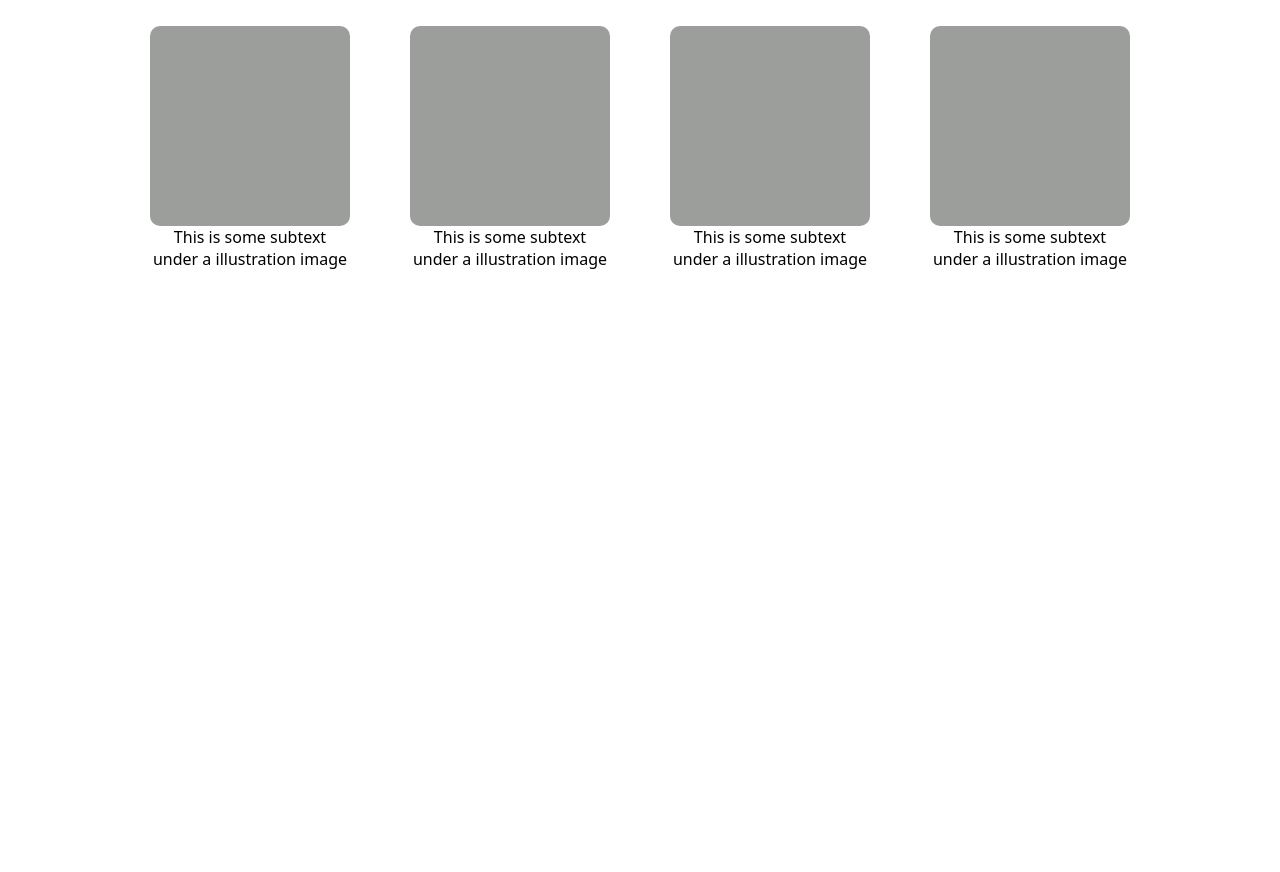
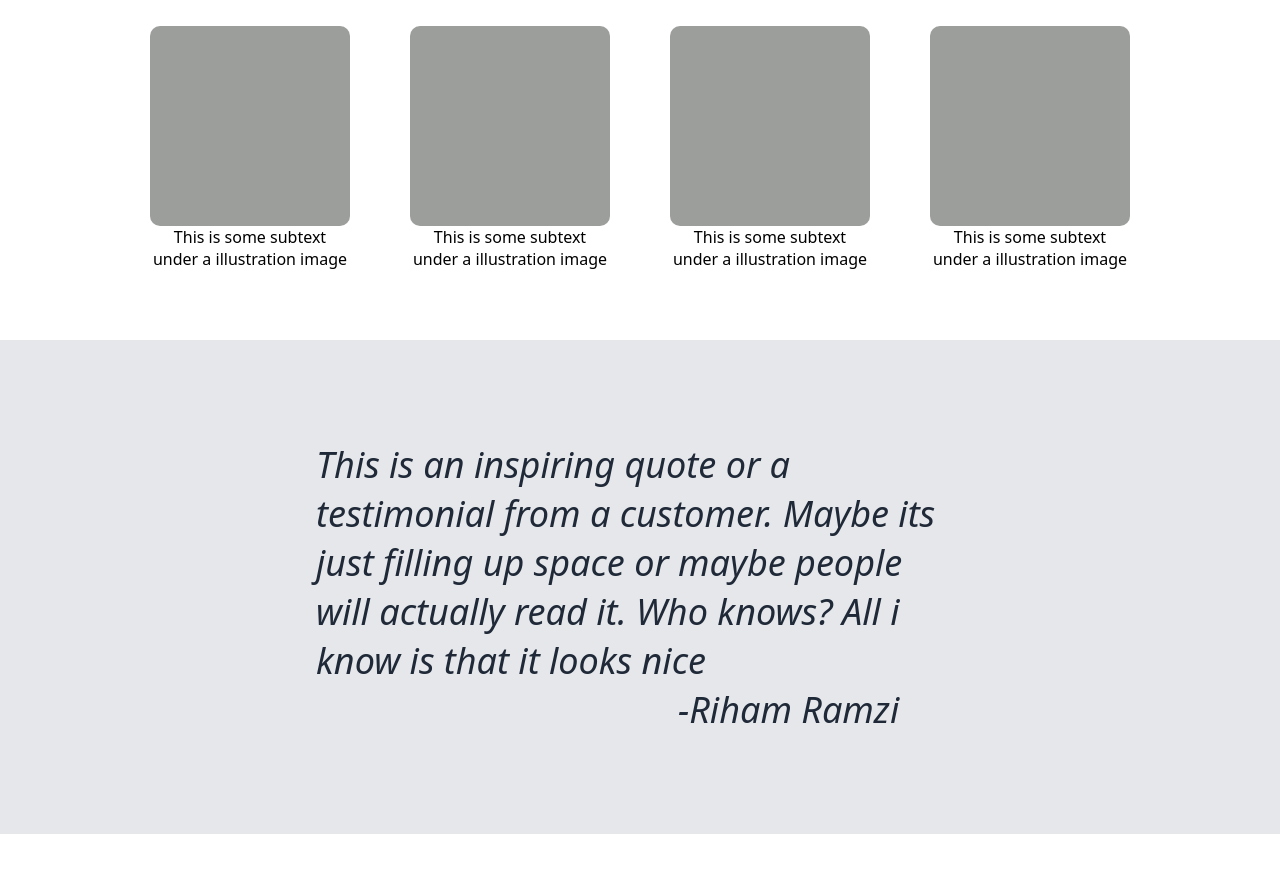
Before and after one commit to RihamRamzi/Landing-Page, a plain HTML site: page index.html in a window 1280 px wide. Shown: the part 613-1485 px from the top of the page. Before the commit the page ends 913 px from the top, so only its background shows below. Drawn offline with Linux system fonts and the light colour scheme.

Commit message:
Quote section HTML and CSS

```diff
--- a/index.html
+++ b/index.html
@@ -36,7 +36,7 @@
         </div>
       </div>
     </div>
-
+    <!-- information and illustration image -->
     <div class="white_background">
       <h1 id="info_header">Some random information</h1>
 
@@ -59,5 +59,16 @@
         </div>
       </div>
     </div>
+
+    <div class="grey_background">
+      <div class="Quote">
+        <p>
+          This is an inspiring quote or a testimonial from a customer. Maybe its
+          just filling up space or maybe people will actually read it. Who
+          knows? All i know is that it looks nice
+        </p>
+        <p id="writer">-Riham Ramzi</p>
+      </div>
+    </div>
   </body>
 </html>
--- a/styles.css
+++ b/styles.css
@@ -77,7 +77,7 @@ a {
 
 .head_image img {
   height: 200px;
-  width: 80%;
+  width: 70%;
 }
 
 #info_header {
@@ -106,3 +106,27 @@ a {
 .sub p {
   text-align: center;
 }
+
+.grey_background {
+  background-color: #e5e7eb;
+  display: flex;
+  justify-content: center;
+  margin-top: 40px;
+  margin-bottom: 100px;
+  padding: 100px;
+}
+
+.Quote {
+  width: 60%;
+}
+.Quote p {
+  font-size: 36px;
+  font-weight: lighter;
+  font-style: italic;
+  color: #1f2937;
+}
+#writer {
+  text-align: end;
+  width: 90%;
+  font-weight: 500;
+}
```
